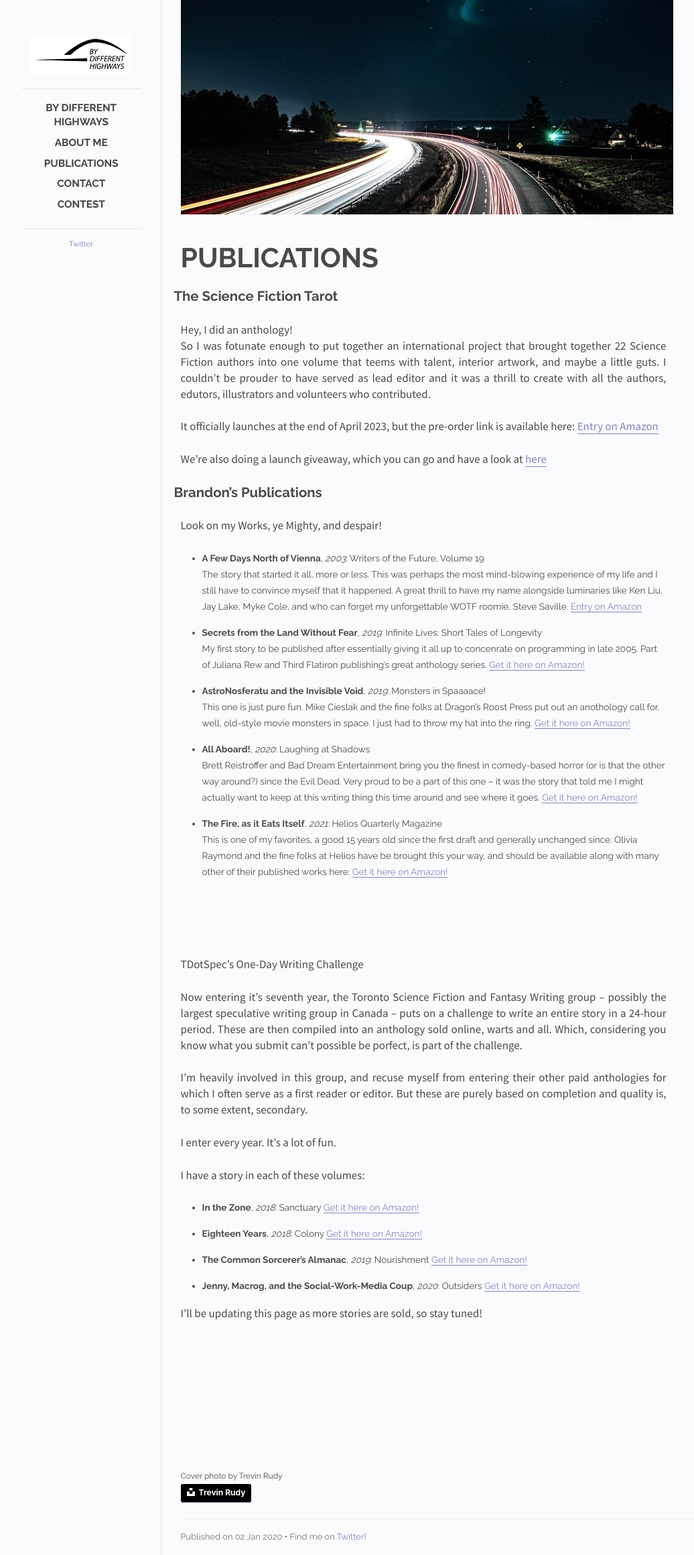
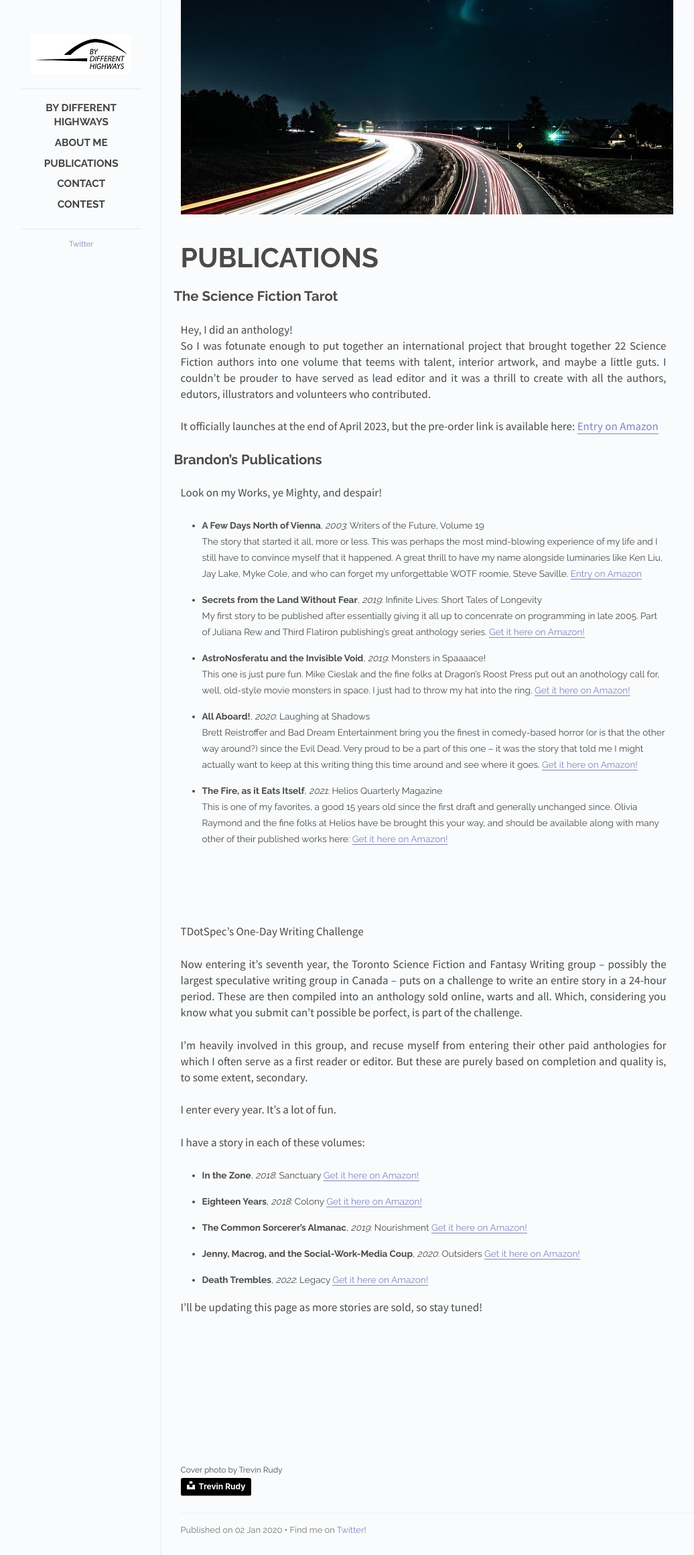
Before and after one commit to Butler-Brand/Butler-Brand.github.io, a Jekyll site: the page built from _posts/2020-01-02-publications-post.md, in a window 1280 px wide. Shown: the whole page at 67% size, without its empty margins (118-1154 px from the left). Built offline with Jekyll 4.4.1, drawn with Linux system fonts in a browser that asks for light colours; Markdown is read by kramdown in place of the engine named in the settings.

Commit message:
Update 2020-01-02-publications-post.md

```diff
--- a/_posts/2020-01-02-publications-post.md
+++ b/_posts/2020-01-02-publications-post.md
@@ -16,8 +16,6 @@ and maybe a little guts. I couldn't be prouder to have served as lead editor and
 
 It officially launches at the end of April 2023, but the pre-order link is available here:
 <a href="https://www.amazon.com/dp/B0BWBY5RVS" target="_blank">Entry on Amazon</a>
-
-We're also doing a launch giveaway, which you can go and have a look at <a href="http://www.bydifferenthighways.com/posts/2023/04/06/contest-post.html">here</a>
 
 
 ## Brandon's Publications
@@ -66,10 +64,11 @@ I enter every year. It's a lot of fun.
 
 I have a story in each of these volumes:
 
-* <strong>In the Zone</strong>, <em>2018</em>: Sanctuary <a href="https://www.amazon.ca/dp/B07JC8T36D/ref=dp-kindle-redirect?_encoding=UTF8&btkr=1" target="_blank">Get it here on Amazon!</a>
-* <strong>Eighteen Years</strong>, <em>2018</em>: Colony <a href="https://www.amazon.ca/Colony-one-shot-anthology-speculative-One-shot-ebook/dp/B07ZBKCR2S/ref=pd_rhf_se_p_img_6?_encoding=UTF8&psc=1&refRID=T8WAW8B3CH3X6X2CNNA4" target="_blank">Get it here on Amazon!</a>
-* <strong>The Common Sorcerer's Almanac</strong>, <em>2019</em>: Nourishment <a href="https://www.amazon.ca/Nourishment-One-Shot-Anthology-Speculative-speculative-ebook/dp/B07YF1P4GW/ref=pd_rhf_dp_p_img_4?_encoding=UTF8&psc=1&refRID=1QJ9B8ZBV9N28XKA7SEX" target="_blank">Get it here on Amazon!</a>
+* <strong>In the Zone</strong>, <em>2018</em>: Sanctuary <a href="https://www.amazon.ca/dp/B07JC8T36D" target="_blank">Get it here on Amazon!</a>
+* <strong>Eighteen Years</strong>, <em>2018</em>: Colony <a href="https://www.amazon.ca/Colony-one-shot-anthology-speculative-One-shot-ebook/dp/B07ZBKCR2S" target="_blank">Get it here on Amazon!</a>
+* <strong>The Common Sorcerer's Almanac</strong>, <em>2019</em>: Nourishment <a href="https://www.amazon.ca/Nourishment-One-Shot-Anthology-Speculative-speculative-ebook/dp/B07YF1P4GW" target="_blank">Get it here on Amazon!</a>
 * <strong>Jenny, Macrog, and the Social-Work-Media Coup</strong>, <em>2020</em>: Outsiders <a href="https://www.amazon.ca/Outsiders-One-Shot-Anthology-Speculative-Fiction/dp/1999203682" target="_blank">Get it here on Amazon!</a>
+* <strong>Death Trembles</strong>, <em>2022</em>: Legacy <a href="https://www.amazon.ca/Legacy-One-Shot-Anthology-Speculative-Fiction/dp/B0BGNL4TL5" target="_blank">Get it here on Amazon!</a>
 
 
 I'll be updating this page as more stories are sold, so stay tuned!
```
